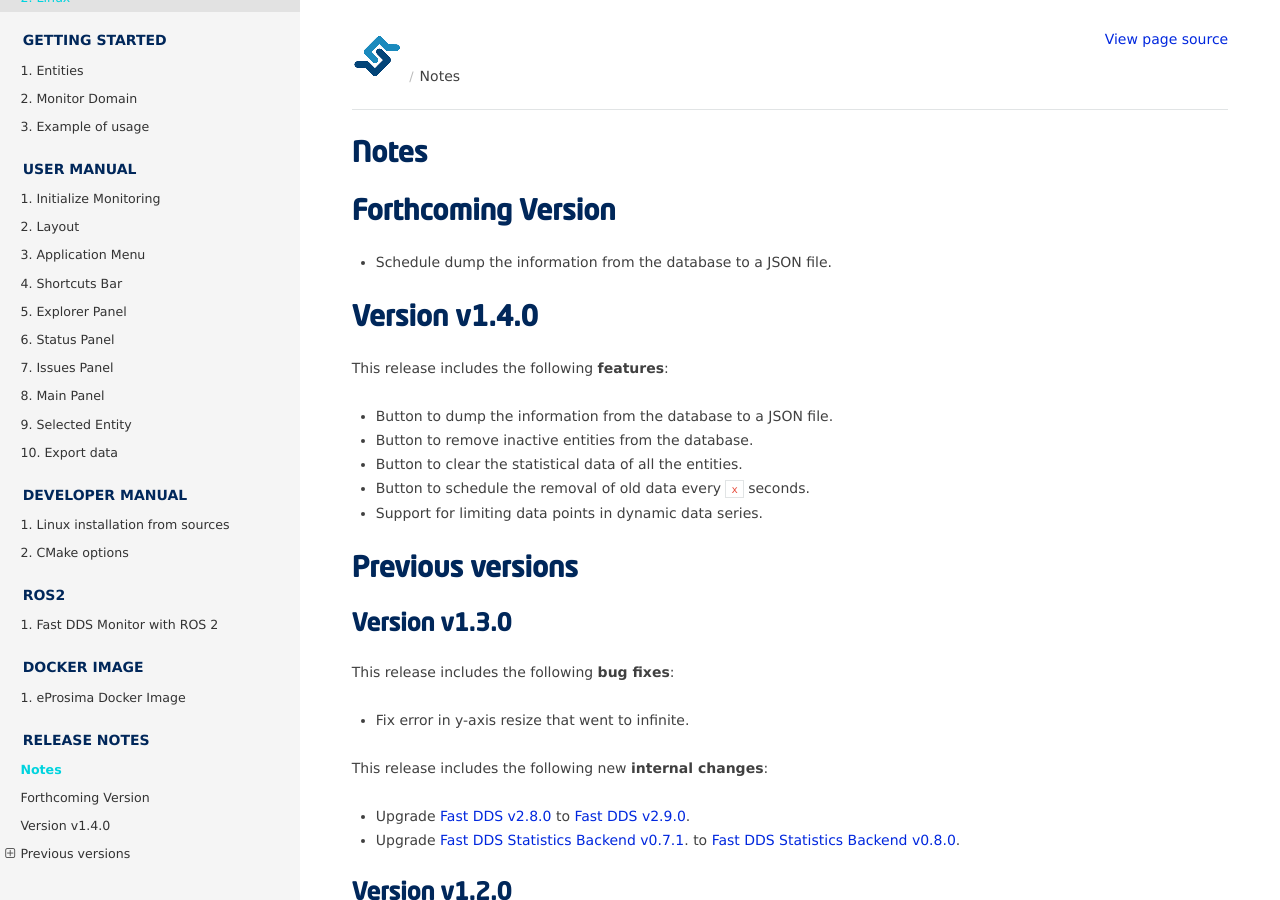
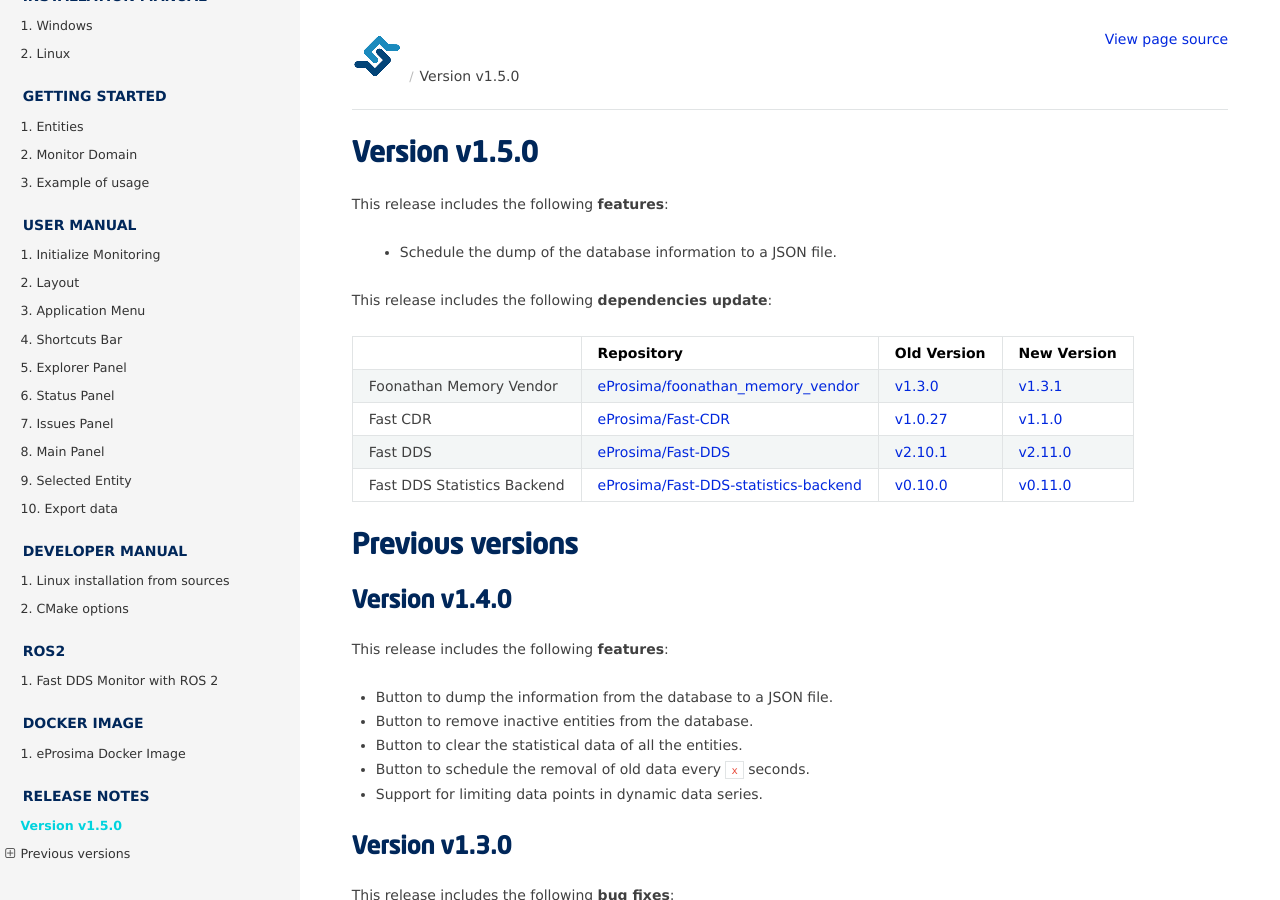
Before and after one commit to nguyenthang7215/DDS_Monitor, a Sphinx documentation site: the page built from docs/rst/notes/notes.rst, in a window 1280 px wide and 900 px high. Built offline with Sphinx 7.4.7 and the Read the Docs theme 2.0.0, drawn with Linux system fonts in a browser that asks for light colours.

Commit message:
Add v1.5.0 release notes (#187)
* Add v1.5.0 release notes

Signed-off-by: Irene Bandera <irenebandera@eprosima.com>

* Add dependencies update

Signed-off-by: Irene Bandera <irenebandera@eprosima.com>

* Apply changes

Signed-off-by: Irene Bandera <irenebandera@eprosima.com>

---------

Signed-off-by: Irene Bandera <irenebandera@eprosima.com>

```diff
--- a/docs/rst/notes/forthcoming_version.rst
+++ b/docs/rst/notes/forthcoming_version.rst
@@ -1,9 +1,7 @@
 .. add orphan tag when new info added to this file
 
-.. :orphan:
+:orphan:
 
 ###################
 Forthcoming Version
 ###################
-
-* Schedule dump the information from the database to a JSON file.
--- a/docs/rst/notes/notes.rst
+++ b/docs/rst/notes/notes.rst
@@ -1,27 +1,47 @@
 .. _release_notes:
 
-#####
-Notes
-#####
-
-.. include:: forthcoming_version.rst
+.. TODO uncomment when there are forthcoming notes
+.. .. include:: forthcoming_version.rst
 
 ##############
-Version v1.4.0
+Version v1.5.0
 ##############
 
 This release includes the following **features**:
 
-* Button to dump the information from the database to a JSON file.
-* Button to remove inactive entities from the database.
-* Button to clear the statistical data of all the entities.
-* Button to schedule the removal of old data every ``x`` seconds.
-* Support for limiting data points in dynamic data series.
+    * Schedule the dump of the database information to a JSON file.
+
+This release includes the following **dependencies update**:
+
+.. list-table::
+    :header-rows: 1
+
+    *   -
+        - Repository
+        - Old Version
+        - New Version
+    *   - Foonathan Memory Vendor
+        - `eProsima/foonathan_memory_vendor <https://github.com/eProsima/foonathan_memory_vendor>`_
+        - `v1.3.0 <https://github.com/eProsima/foonathan_memory_vendor/releases/tag/v1.3.0>`_
+        - `v1.3.1 <https://github.com/eProsima/foonathan_memory_vendor/releases/tag/v1.3.1>`_
+    *   - Fast CDR
+        - `eProsima/Fast-CDR <https://github.com/eProsima/Fast-CDR>`_
+        - `v1.0.27 <https://github.com/eProsima/Fast-CDR/releases/tag/v1.0.27>`_
+        - `v1.1.0 <https://github.com/eProsima/Fast-CDR/releases/tag/v1.1.0>`_
+    *   - Fast DDS
+        - `eProsima/Fast-DDS <https://github.com/eProsima/Fast-DDS>`_
+        - `v2.10.1 <https://github.com/eProsima/Fast-DDS/releases/tag/v2.10.1>`_
+        - `v2.11.0 <https://github.com/eProsima/Fast-DDS/releases/tag/v2.11.0>`_
+    *   - Fast DDS Statistics Backend
+        - `eProsima/Fast-DDS-statistics-backend <https://github.com/eProsima/Fast-DDS-statistics-backend>`_
+        - `v0.10.0 <https://github.com/eProsima/Fast-DDS-statistics-backend/releases/tag/v0.10.0>`_
+        - `v0.11.0 <https://github.com/eProsima/Fast-DDS-statistics-backend/releases/tag/v0.11.0>`_
 
 #################
 Previous versions
 #################
 
+.. include:: previous_versions/v1.4.0.rst
 .. include:: previous_versions/v1.3.0.rst
 .. include:: previous_versions/v1.2.1.rst
 .. include:: previous_versions/v1.2.0.rst
--- /dev/null
+++ b/docs/rst/notes/previous_versions/v1.4.0.rst
@@ -0,0 +1,10 @@
+Version v1.4.0
+==============
+
+This release includes the following **features**:
+
+* Button to dump the information from the database to a JSON file.
+* Button to remove inactive entities from the database.
+* Button to clear the statistical data of all the entities.
+* Button to schedule the removal of old data every ``x`` seconds.
+* Support for limiting data points in dynamic data series.
--- a/docs/rst/spelling_wordlist.txt
+++ b/docs/rst/spelling_wordlist.txt
@@ -14,6 +14,7 @@
 DataWriter
 Debian
 eProsima
+Foonathan
 gtest
 GTest
 localhost
```
